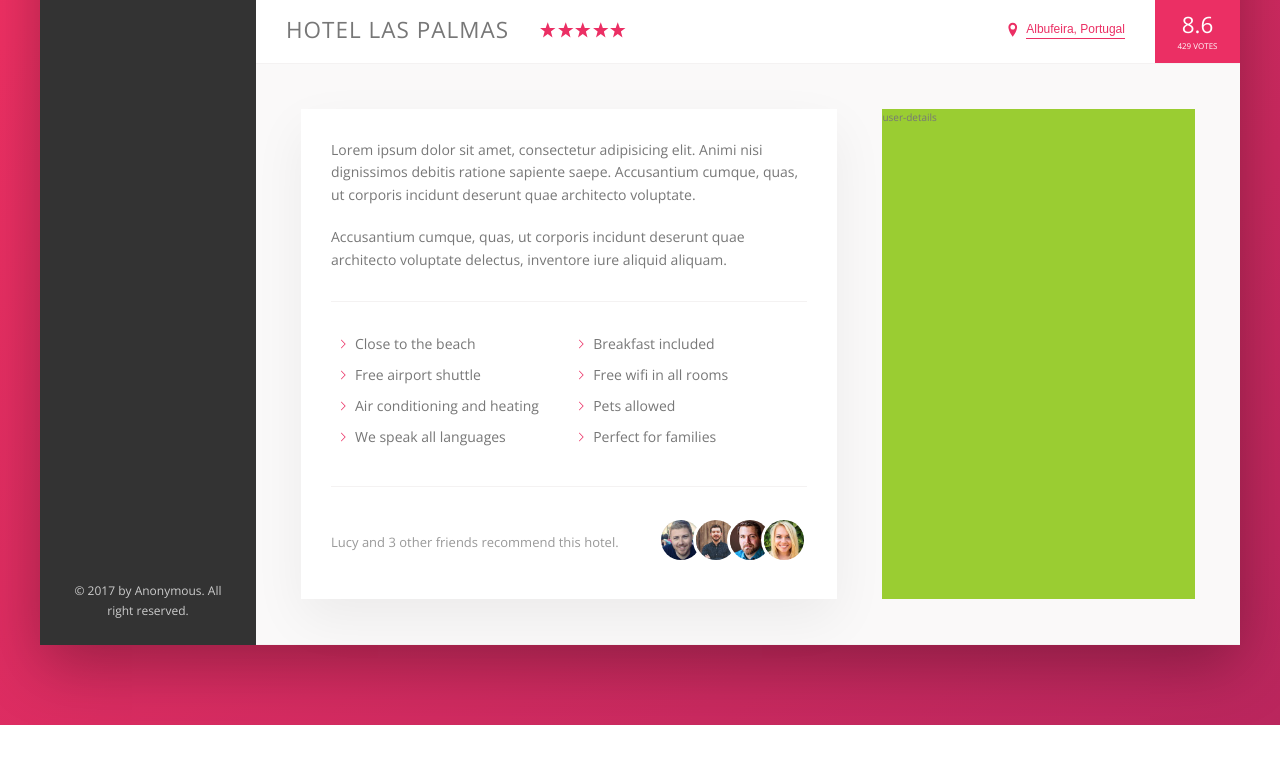
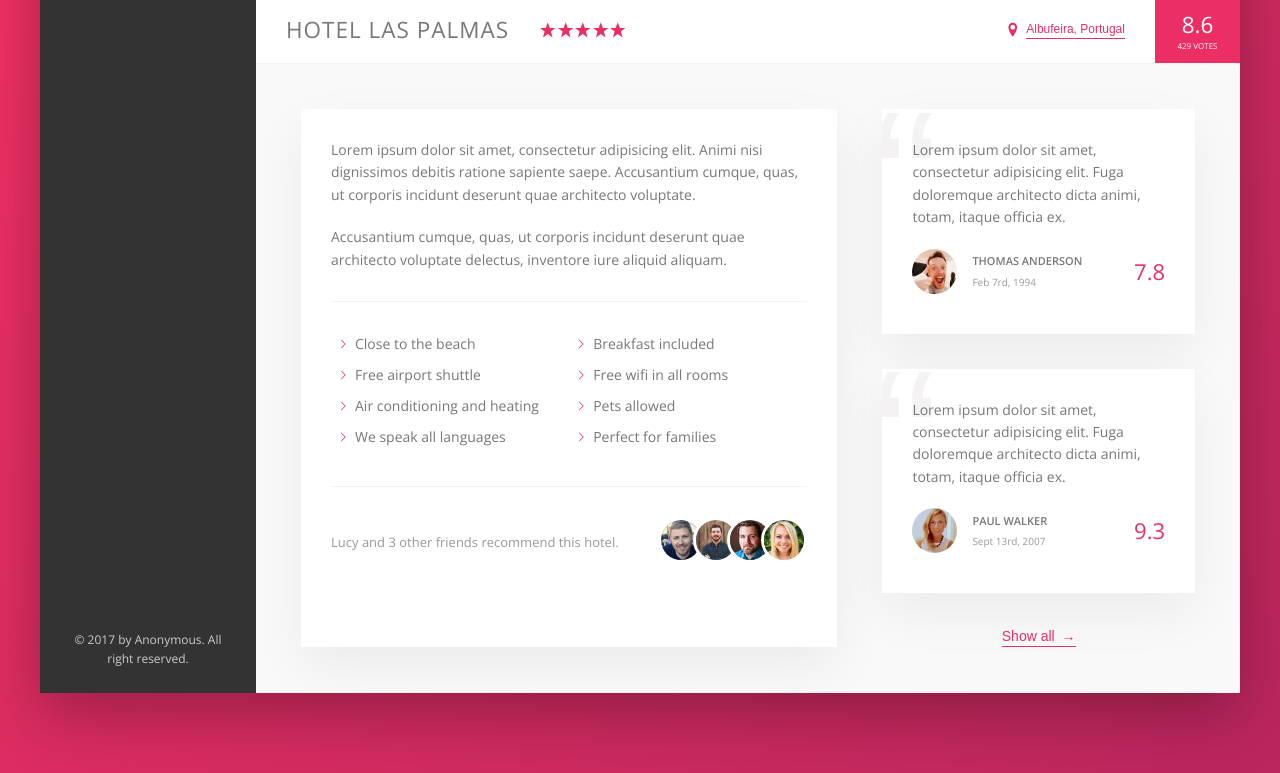
Before and after one commit to Jay-D7/advanced_website, a website: page Trillo/project/index.html in a window 1280 px wide. Shown: the part 538-1311 px from the top of the page. Before the commit the page ends 1263 px from the top, so only its background shows below. Drawn offline with nearby package versions, Linux system fonts and the light colour scheme.

Commit message:
Building the User Reviews Section

```diff
--- a/Trillo/project/css/_components.scss
+++ b/Trillo/project/css/_components.scss
@@ -279,8 +279,17 @@
   cursor: pointer;
   transition: all 0.2s;
 
+  & span {
+    margin-left: 3px;
+    transition: all 0.2s;
+  }
+
   &:hover {
     color: var(--color-grey-dark-1);
+
+    span {
+      margin-left: 8px;
+    }
   }
 
   &:focus {
@@ -378,3 +387,67 @@
     }
   }
 }
+
+//////////////////////////
+// REVIEWS
+.review {
+  position: relative;
+  overflow: hidden;
+  background-color: #fff;
+  box-shadow: var(--shadow-light);
+  padding: 3rem;
+  margin-bottom: 3.5rem;
+
+  &__text {
+    position: relative;
+    margin-bottom: 2rem;
+    z-index: 2;
+  }
+
+  &__user {
+    display: flex;
+    align-items: center;
+    margin: 1rem 0;
+  }
+
+  &__photo {
+    width: 4.5rem;
+    height: 4.5;
+    border-radius: 50%;
+    margin-right: 1.5rem;
+  }
+
+  &__user-box {
+    margin-right: auto;
+  }
+
+  &__user-name {
+    margin-bottom: 0.4rem;
+    font-size: 1.1rem;
+    font-weight: 600;
+    text-transform: uppercase;
+  }
+
+  &__user-date {
+    font-size: 1rem;
+    color: var(--color-grey-dark-3);
+  }
+
+  &__rating {
+    font-size: 2.2rem;
+    font-weight: 300;
+    color: var(--color-primary);
+  }
+
+  &::before {
+    content: '\201C';
+    position: absolute;
+    top: -2.75rem;
+    left: -1rem;
+    font-family: sans-serif;
+    font-size: 20rem;
+    color: var(--color-grey-light-2);
+    line-height: 1;
+    z-index: 1;
+  }
+}
--- a/Trillo/project/css/_layout.scss
+++ b/Trillo/project/css/_layout.scss
@@ -38,6 +38,7 @@
 .detail {
   display: flex;
   padding: 4.5rem;
+  font-size: 1.4rem;
   background-color: var(--color-grey-light-1);
   border-bottom: var(--line);
 }
@@ -46,12 +47,13 @@
   flex: 0 0 60%;
   margin-right: 4.5rem;
   padding: 3rem;
-  font-size: 1.4rem;
   background-color: #fff;
   box-shadow: var(--shadow-light);
 }
 
 .user-reviews {
+  display: flex;
+  flex-direction: column;
+  align-items: center;
   flex: 1;
-  background-color: yellowgreen;
 }
--- a/Trillo/project/index.html
+++ b/Trillo/project/index.html
@@ -166,8 +166,47 @@
                         </div>
                     </div>
                     <div class="user-reviews">
-                        user-details
+                        <figure class="review">
+                            <blockquote class="review__text">
+                                Lorem ipsum dolor sit amet, consectetur adipisicing elit. Fuga doloremque architecto
+                                dicta animi, totam, itaque officia ex.
+                            </blockquote>
+                            <figcaption class="review__user">
+                                <img src="img/user-1.jpg" alt="User 1" class="review__photo">
+                                <div class="review__user-box">
+                                    <p class="review__user-name">Thomas Anderson</p>
+                                    <p class="review__user-date">Feb 7rd, 1994</p>
+                                </div>
+                                <div class="review__rating">7.8</div>
+                            </figcaption>
+                        </figure>
+
+                        <figure class="review">
+                            <blockquote class="review__text">
+                                Lorem ipsum dolor sit amet, consectetur adipisicing elit. Fuga doloremque architecto
+                                dicta animi, totam, itaque officia ex.
+                            </blockquote>
+                            <figcaption class="review__user">
+                                <img src="img/user-2.jpg" alt="User 2" class="review__photo">
+                                <div class="review__user-box">
+                                    <p class="review__user-name">Paul Walker</p>
+                                    <p class="review__user-date">Sept 13rd, 2007</p>
+                                </div>
+                                <div class="review__rating">9.3</div>
+                            </figcaption>
+                        </figure>
+                        <button class="btn-inline">Show all <span>&rarr;</span></button>
                     </div>
+
+                    <!-- <div class="cta">
+                        <h2 class="cta__book-now">
+                            Good news! We have 4 free rooms for your selected dates!
+                        </h2>
+                        <button class="btn">
+                            <span class="btn__visible">Book now</span>
+                            <span class="btn__invisible">Only 4 rooms left</span>
+                        </button>
+                    </div> -->
                 </div>
             </main>
         </div>
```
Also changed, not shown: Trillo/project/css/main.css, 1 other file.
